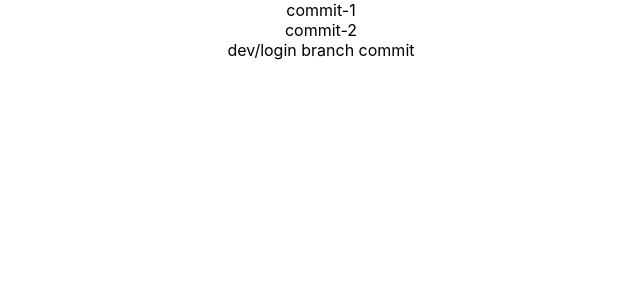
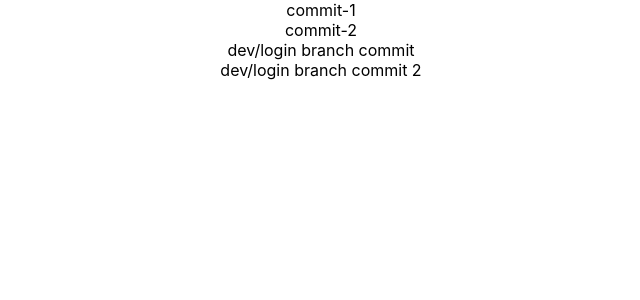
Before and after one commit to grinevichd/git-training, a React (Create React App) app: page / in a window 1280 px wide. Shown: the top 300 px of the page, without its empty margins (319-959 px from the left). Built offline with nearby package versions, Linux system fonts and the light colour scheme.

Commit message:
dev/login branch commit 2

```diff
--- a/src/App.tsx
+++ b/src/App.tsx
@@ -7,6 +7,7 @@ function App() {
       <div>commit-1</div>
       <div>commit-2</div>
       <div>dev/login branch commit</div>
+      <div>dev/login branch commit 2</div>
     </div>
   );
 }
```
